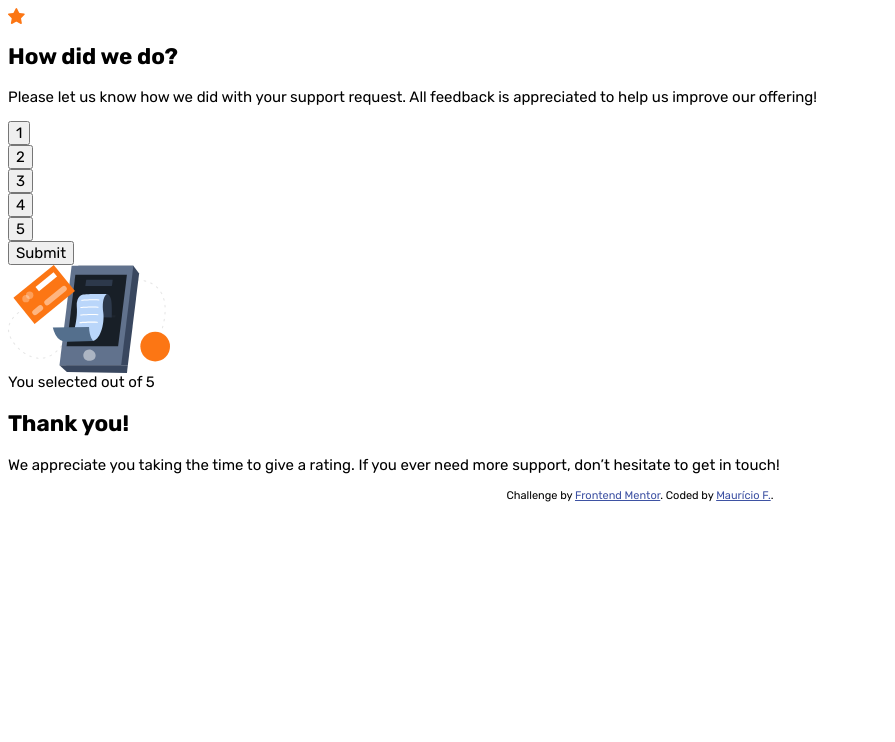
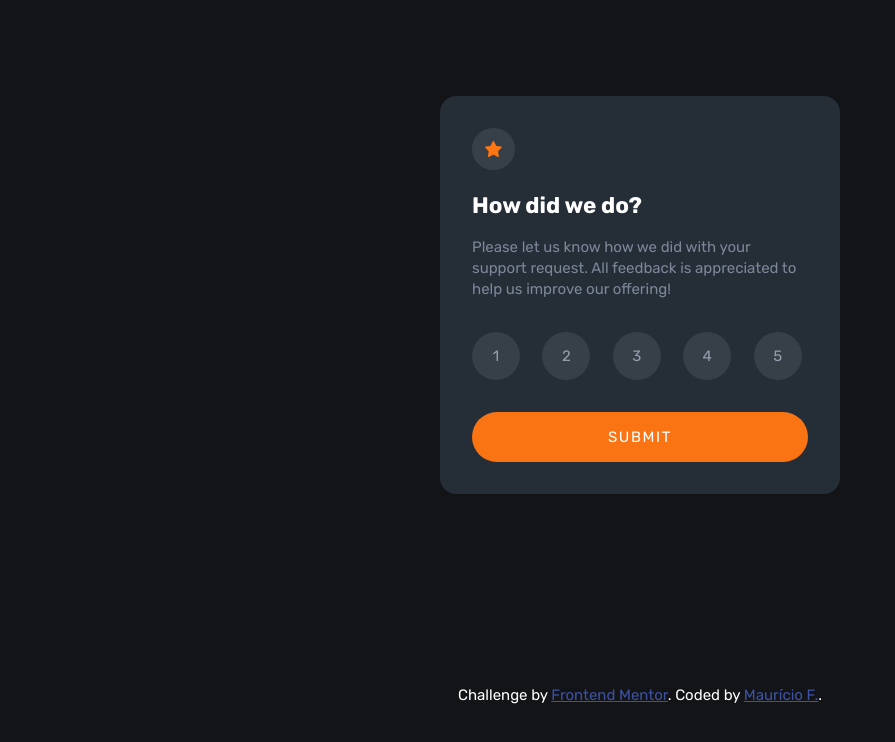
Before and after one commit to mauriciompf/Interactive-rating-component, a plain HTML site: page index.html in a window 1280 px wide. Shown: the whole page, without its empty margins (0-895 px from the left). Drawn offline with Linux system fonts and the light colour scheme.

Commit message:
Update style.css

```diff
--- a/design/style.css
+++ b/design/style.css
@@ -9,26 +9,40 @@
     --clr-neutral-very-dark-blue: hsl(216, 12%, 8%);
 
     /* Spaces */
-    --line-height: 1.6;
+    --line-height: 1.4;
     --space-s: 1rem;
     --space-m: 2rem;
+    --border-radius--circle: 50%;
+    --padding-circle: .8rem;
 }
 
 /* --- GENERAL STYLES --- */
+* {
+    margin: 0;
+    padding: 0;
+    box-sizing: border-box;
+}
 body {
-    font-size: 15px;
-    font-family: 'Rubik', sans-serif;
-
     --clr-button: var(--clr-primary-orange);
     --clr-paragraphs: var(--clr-neutral-medium-grey);
     --clr-numbers: var(--clr-neutral-light-grey);
-    --clr-border-fill: var(--clr-neutral-medium-grey);
+    --clr-bg-numbers: hsl(212, 14%, 25%);
     --clr-title: var(--clr-neutral-white);
     --clr-bg-card: var(--clr-neutral-dark-blue);
     --clr-bg-main: var(--clr-neutral-very-dark-blue);
 
     --space-card: var(--space-m);
-    --space-elements: var(--space-s);
+    --space-divs-elements: var(--space-m);
+    --space-text-elements: var(--space-s);
+
+    background-color: var(--clr-bg-main);
+    font-size: 15px;
+    font-family: 'Rubik', sans-serif;
+    display: grid;
+    place-items: center;
+    height: 100vh;
+    margin-inline: auto;
+    width: 90%;
 }
 
 button,
@@ -39,6 +53,7 @@ img {
 button {
     cursor: pointer;
     font: inherit;
+    border: none;
 }
 
 img {
@@ -46,10 +61,84 @@ img {
 }
 
 /* --- MAIN --- */
+.main {
+    background-color: var(--clr-bg-card);
+    max-width: 25rem;
+    border-radius: 1rem;
+    padding: var(--space-card);
+}
+
+.main__card-title,
+.main__card-paragraph {
+    line-height: var(--line-height);
+}
+
+.main__card-title {
+    color: var(--clr-title);
+    margin-top: var(--space-text-elements);
+}
+
+.main__card-paragraph {
+    color: var(--clr-paragraphs);
+    margin: var(--space-text-elements) 0;
+}
+
+.main__card-icon-start {
+    display: inline-block;
+    border-radius: var(--border-radius--circle);
+    padding: var(--padding-circle);
+    background-color: hsl(212, 14%, 25%);
+}
+
+.main__card-reviews {
+    display: grid;
+    grid-template-columns: repeat(auto-fit, minmax(1px, 1fr));
+    grid-template-rows: auto;
+    gap: var(--space-s);
+    margin: var(--space-divs-elements) 0;
+}
+
+.main__card-review-button {
+    max-width: 3rem;
+    aspect-ratio: 1 / 1;
+    background-color: var(--clr-bg-numbers);
+    border-radius: var(--border-radius--circle);
+    color: var(--clr-numbers);
+}
+
+.main__card-submit {
+    min-width: 100%;
+    padding: var(--space-s);
+    border-radius: 5rem;
+    background-color: var(--clr-button);
+    color: var(--clr-neutral-white);
+    text-transform: uppercase;
+    letter-spacing: .1rem;
+}
+
+.main__card-thank {
+    display: none;
+    text-align: center;
+}
+
+.main__card-image {
+    display: grid;
+    place-items: center;
+
+}
+
+.main__card-info {
+    background-color: var(--clr-bg-numbers);
+    color: var(--clr-primary-orange);
+    padding: .5rem 1rem;
+    margin: var(--space-divs-elements) 0;
+    opacity: .9;
+    border-radius: 5rem;
+}
 
 /* --- FOOTER --- */
 .footer__attribution {
-    font-size: 11px;
+    color:hsl(0, 0%, 100%);
     text-align: center;
 }
 
```
